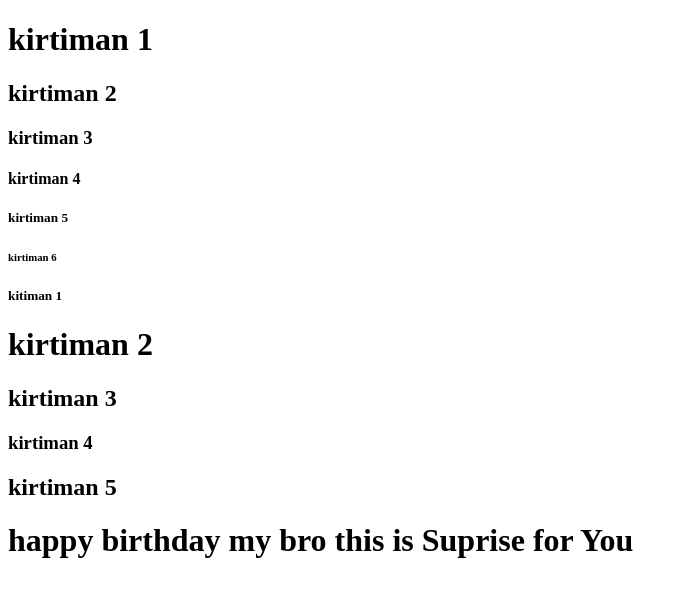
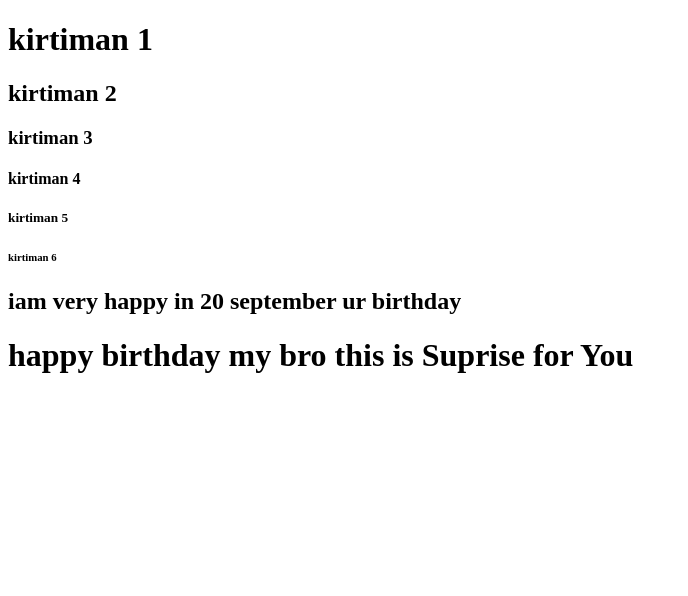
Before and after one commit to Kirtiman-Senapati/Pratice-Html, a plain HTML site: page heading.html in a window 1280 px wide. Shown: the whole page, without its empty margins (0-688 px from the left). Drawn offline with Linux system fonts and the light colour scheme.

Commit message:
testing h2  sucessful

```diff
--- a/heading.html
+++ b/heading.html
@@ -11,11 +11,7 @@
         <h5> kirtiman 5</h5>
         <h6>kirtiman 6</h6>
         <!-- reverse form  -->             <!---h1 use for heading tag h1-h6 use for size of heading tag -->
-        <h5> kitiman 1</h5>
-        <h1> kirtiman 2</h4>
-        <h2> kirtiman 3</h2>
-        <h3> kirtiman 4</h3>
-        <h2> kirtiman 5</h2>
+        <h2>iam very happy in 20 september ur birthday</h2>
           <h1> happy birthday my bro this is Suprise for You</h1>
     </body>
 </html
```
